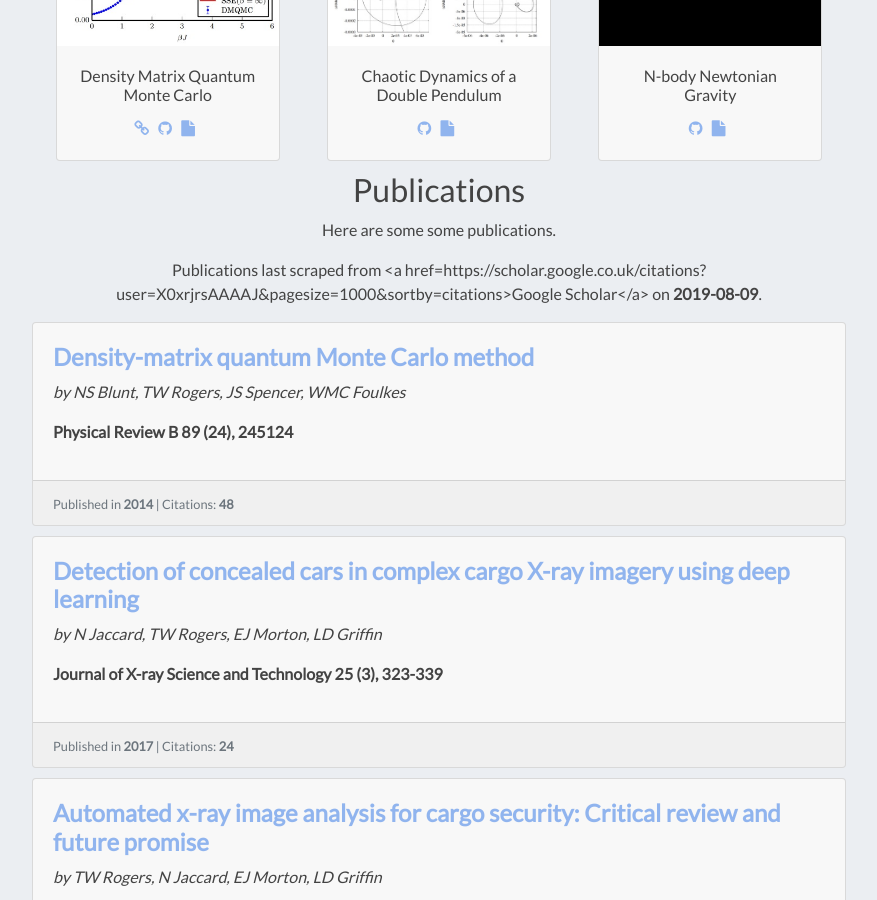
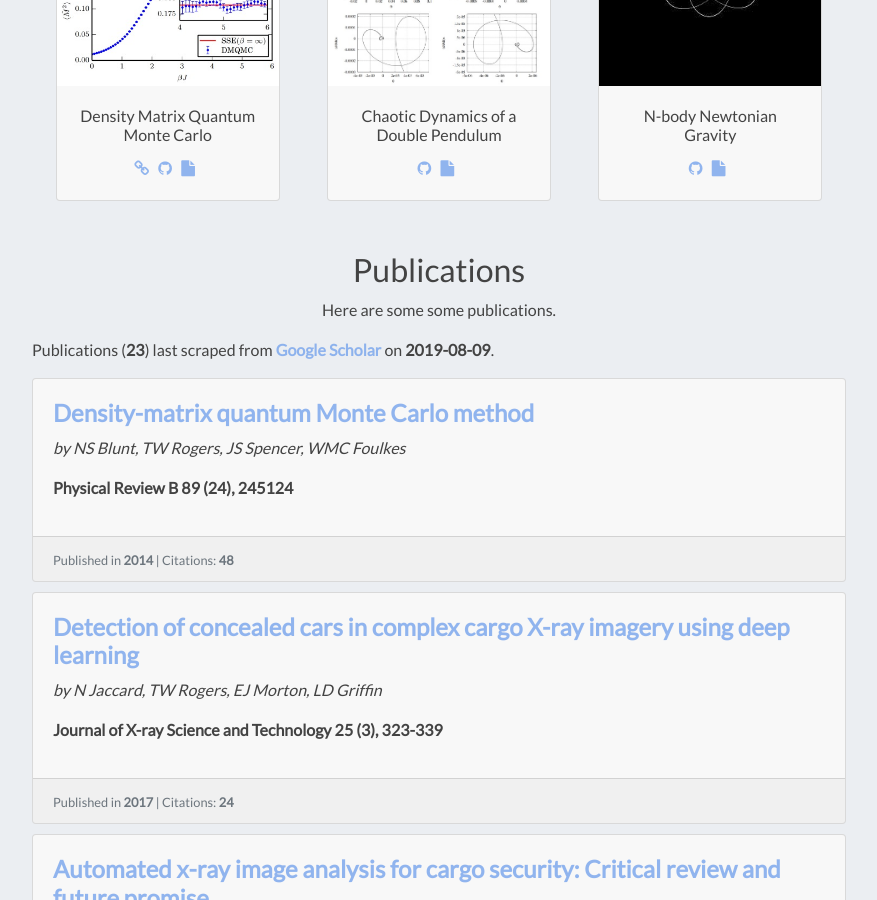
Before and after one commit to TWRogers/twrogers.github.io, a Jekyll site: the page built from projects.md, in a window 1280 px wide and 900 px high, scrolled down 373 px. Shown: the whole window, without its empty margins (201-1078 px from the left). Built offline with Jekyll 4.4.1, drawn with Linux system fonts in a browser that asks for light colours.

Commit message:
pubs formatting

```diff
--- a/_includes/publications.html
+++ b/_includes/publications.html
@@ -1,4 +1,4 @@
-<p>Publications last scraped from <a href=https://scholar.google.co.uk/citations?user=X0xrjrsAAAAJ&pagesize=1000&sortby=citations>Google Scholar</a> on <b>2019-08-09</b>.</p>
+<p>Publications (<b>23</b>) last scraped from <a href="https://scholar.google.co.uk/citations?user=X0xrjrsAAAAJ&pagesize=1000&sortby=citations">Google Scholar</a> on <b>2019-08-09</b>.</p>
     <div class="card">
         <div class="card-horizontal">
             <div class="card-body card-body-left">
--- a/projects.md
+++ b/projects.md
@@ -6,7 +6,7 @@ layout: default
 title: "Projects"
 abstract: "Selection of Thomas Rogers' projects in machine learning, software engineering, and computational physics."
 ---
-
+<br>
 <h2 class="cover-heading">Projects</h2>
 <p>Here are some open source projects I have worked on.</p>
 <h3 class="cover-heading">Computational Physics</h3>
@@ -44,7 +44,7 @@ abstract: "Selection of Thomas Rogers' projects in machine learning, software en
 </div>
 </div>
 </div>
-
+<br>
 <h2 class="cover-heading">Publications</h2>
 <p>Here are some some publications.</p>
 <div class="row">
```
